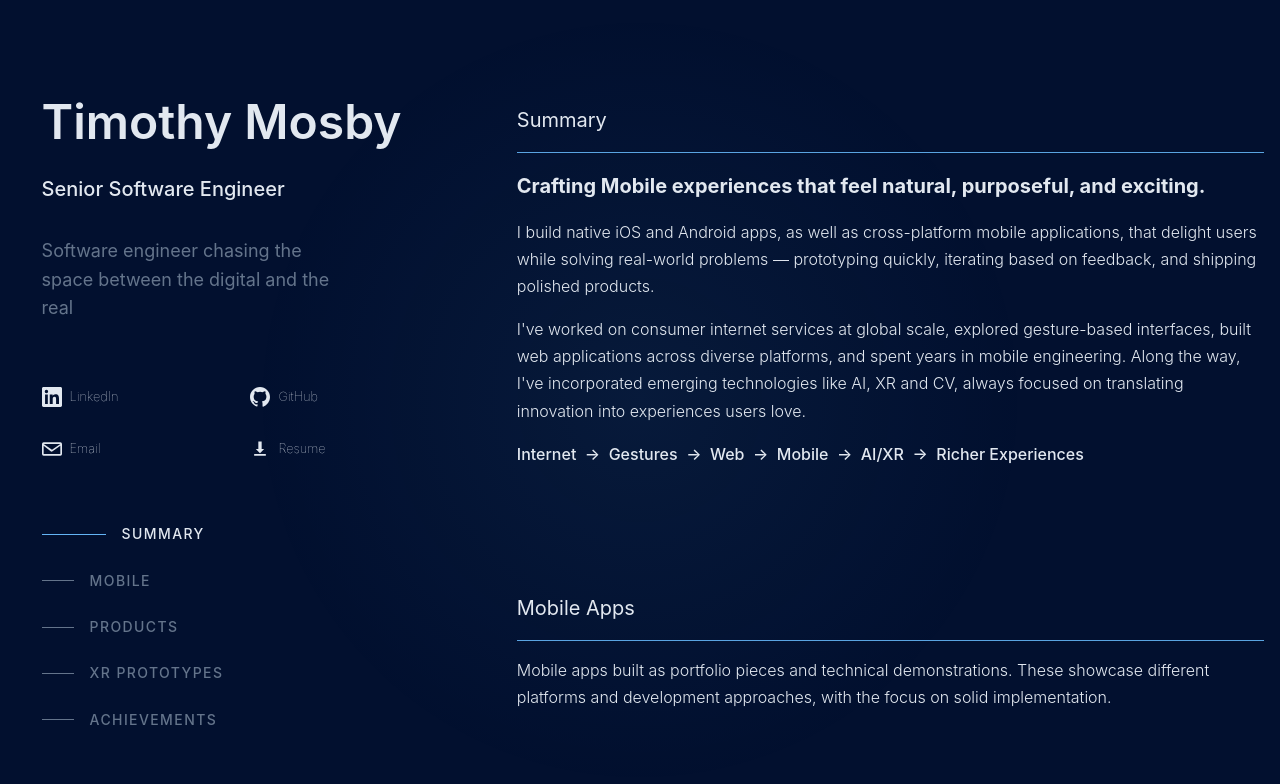
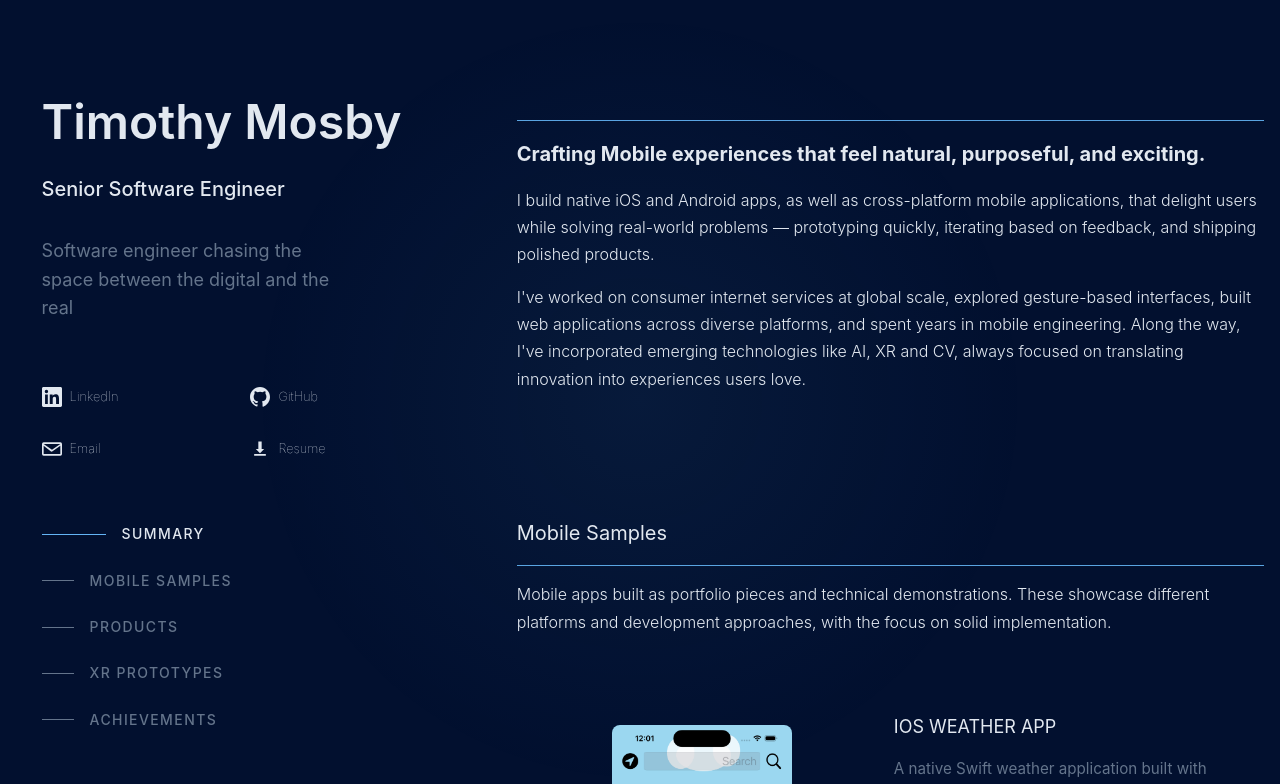
Before and after one commit to timmytimmytimmytime/timmytimmytimmytime.github.io, a React (Vite) app: page / in a window 1280 px wide. Shown: the top 784 px of the page. Built offline with nearby package versions, Linux system fonts and the light colour scheme.

Commit message:
Tweak copy

```diff
--- a/src/components/About/About.jsx
+++ b/src/components/About/About.jsx
@@ -4,7 +4,7 @@ import CardGroup from "../Card/CardGroup";
 function About() {
   return (
     <section id="summary" tabindex={0}>
-      <CardGroup title="Summary">
+      <CardGroup title="">
         <div>
           <div class="section-description">
 
@@ -14,7 +14,7 @@ function About() {
 
             <p>I've worked on consumer internet services at global scale, explored gesture-based interfaces, built web applications across diverse platforms, and spent years in mobile engineering. Along the way, I've incorporated emerging technologies like AI, XR and CV, always focused on translating innovation into experiences users love.</p>
 
-            <p style={{fontWeight: 500 }}>Internet&nbsp; → &nbsp;Gestures&nbsp; → &nbsp;Web&nbsp; → &nbsp;Mobile&nbsp; → &nbsp;AI/XR&nbsp; → &nbsp;Richer Experiences</p>
+            {/* <p style={{fontWeight: 500 }}>Internet&nbsp; → &nbsp;Gestures&nbsp; → &nbsp;Web&nbsp; → &nbsp;Mobile&nbsp; → &nbsp;AI/XR&nbsp; → &nbsp;Richer Experiences</p> */}
 
           </div>
 
--- a/src/components/Navigation/BreadCrumb.jsx
+++ b/src/components/Navigation/BreadCrumb.jsx
@@ -1,7 +1,7 @@
 import { useState, useEffect } from "react";
 import styles from "./BreadCrumb.module.css";
 
-const sections = ["summary", "mobile", "products", "xr prototypes", "achievements"];
+const sections = ["summary", "mobile samples", "products", "xr prototypes", "achievements"];
 
 function BreadCrumb() {
   const [activeId, setActiveId] = useState("about");
--- a/src/components/RightPanel/MobileApps.jsx
+++ b/src/components/RightPanel/MobileApps.jsx
@@ -4,7 +4,7 @@ import Card from "../Card/Card";
 function MobileApps() {
   return (
         <section id="mobile">
-          <CardGroup title="Mobile Apps">
+          <CardGroup title="Mobile Samples">
             <div class="section-description" tabindex={1}>
               <p>
                 Mobile apps built as portfolio pieces and technical demonstrations. These showcase different platforms and development approaches, with the focus on solid implementation.
@@ -19,7 +19,7 @@ function MobileApps() {
               mediaAnimatedSrc="/assets/MyWeather-demo.gif"
               mediaAlt="iOS Weather App"
               href="https://github.com/timmytimmytimmytime/iOS-Weather"
-              overrideStyle={{ imageDimensions: { display: 'block', margin: '0 auto', overflow: 'hidden', objectFit: 'cover', objectPosition: 'top', height: '200px', width: '180px' } }}
+              overrideStyle={{ imageDimensions: { display: 'block', margin: '0 auto', overflow: 'hidden', objectFit: 'cover', objectPosition: 'top', height: '240px', width: '180px' } }}
               tabindex={0}
             />
 
--- a/src/components/RightPanel/Products.jsx
+++ b/src/components/RightPanel/Products.jsx
@@ -18,7 +18,7 @@ function Products() {
               <p>
                 <strong>Microsoft Surface PixelSense</strong> — built natural user interface software for multi-touch and gesture-based experiences.
               </p>
-
+{/*
               <p>
                 <strong>Microsoft Internet Explorer & Exchange Server</strong> — engineered internationalization tools for Internet Explorer and shipped mail/messaging services in Exchange serving hundreds of millions of users.
               </p>
@@ -29,7 +29,7 @@ function Products() {
 
               <p>
                 <strong>Intel WBEM</strong> — advanced systems management and interoperability standards.
-              </p>
+              </p> */}
 
               <p>
                 Along the way I’ve driven feature delivery, owned infrastructure, integrated machine learning into production workflows, and mentored engineers within agile teams.
```
